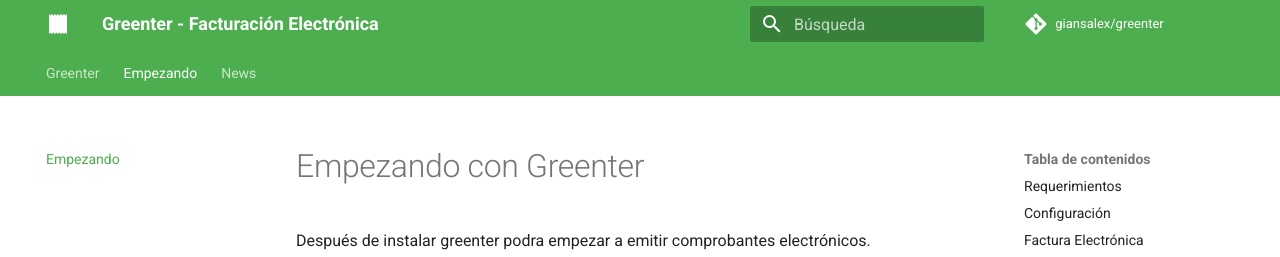
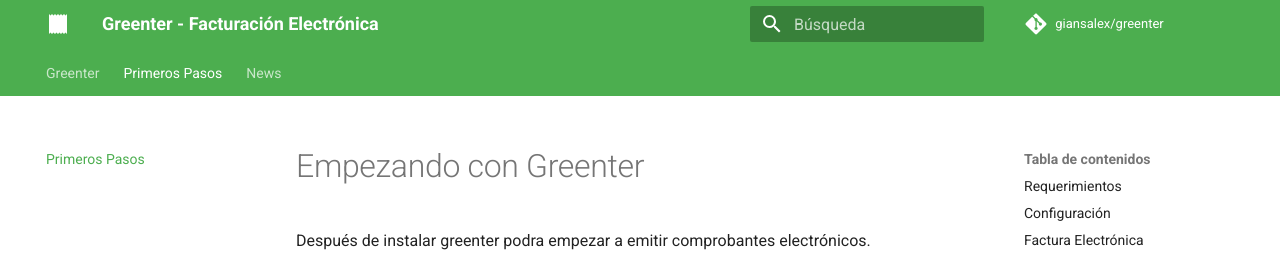
Before and after one commit to thegreenter/greenter, an MkDocs documentation site: the page built from docs/starter.md, in a window 1280 px wide and 900 px high. Shown: the top 257 px of the window. Built offline with MkDocs 1.6.1 and Material for MkDocs 9.7.7, drawn with Linux system fonts in a browser that asks for light colours; nearby versions of some CDN libraries; comment, search, counter and statistics services are not loaded; old or Windows-style settings are respelled for this version of MkDocs.

Commit message:
change title page

```diff
--- a/mkdocs.yml
+++ b/mkdocs.yml
@@ -9,7 +9,7 @@ repo_url: 'https://github.com/giansalex/greenter'
 
 pages:
     - Greenter: index.md
-    - Empezando: starter.md
+    - Primeros Pasos: starter.md
     - News:
       - Start: news/index.md
 
```
